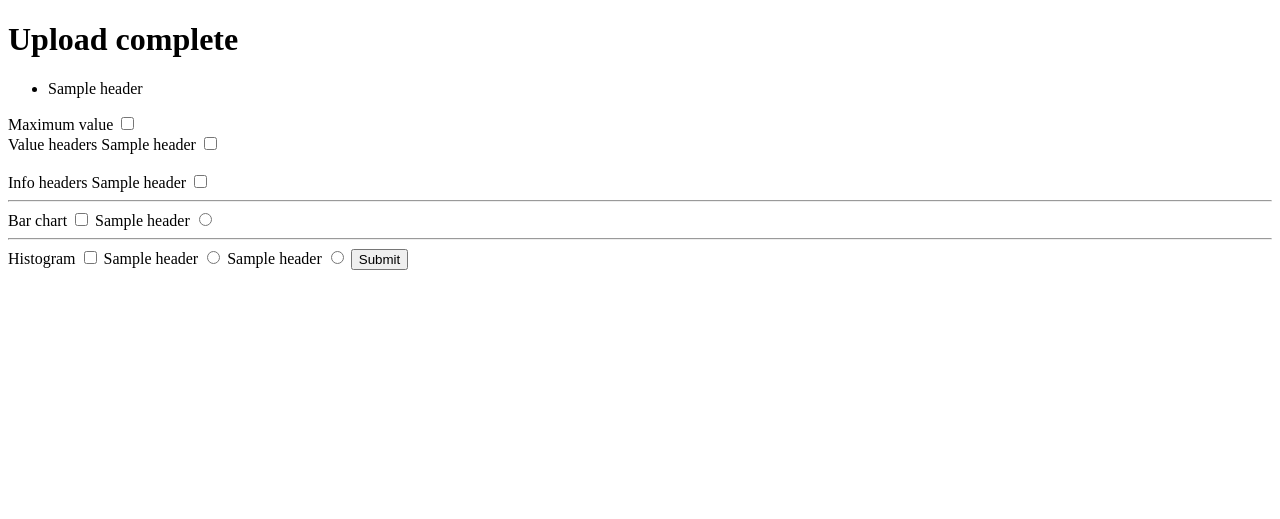
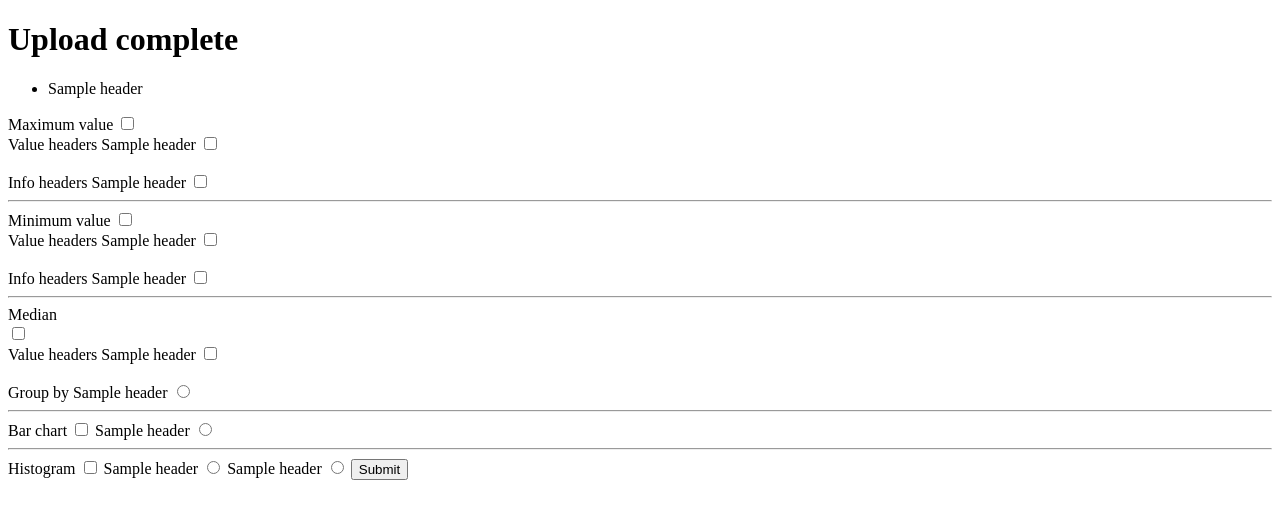
Before and after one commit to CPHB-SOFT-MZ/datatool, a Django app: template datatool/myapp/templates/analyze.html in a window 1280 px wide. Shown: the top 519 px of the page. Run offline with Django 3.2, Linux system fonts and the light colour scheme; tables that the repository leaves empty hold one stand-in row (values such as "Sample post"); the template is opened without the code that fills it: values that come from a table or form of the project are taken from there, most other values are stand-ins (such as "Sample title", 1, 10 or a date in 2020); parts of the project's set-up code (start-up, migrations or seed data) failed here and were passed over.

Commit message:
Added frontend functionality for amin and median

```diff
--- a/datatool/myapp/templates/analyze.html
+++ b/datatool/myapp/templates/analyze.html
@@ -27,7 +27,34 @@
         <input type="checkbox" value="{{header}}" name="{{ functions.amax }}_info_headers"><br>
     {% endfor %}
 <hr>
-
+    <label>Minimum value</label>
+    <input type="checkbox" value="{{ functions.amin }}" name="functions"><br>
+    <label>Value headers</label>
+    {% for header in headers %}
+        <label for="">{{ header }}</label>
+        <input type="checkbox" value="{{header}}" name="{{ functions.amin }}_headers"><br>
+    {% endfor %}
+<br>
+    <label>Info headers</label>
+    {% for header in headers %}
+        <label for="">{{ header }}</label>
+        <input type="checkbox" value="{{header}}" name="{{ functions.amin }}_info_headers"><br>
+    {% endfor %}
+<hr>
+    <label>Median</label><br>
+    <input type="checkbox" value="{{ functions.med }}" name="functions"><br>
+    <label>Value headers</label>
+    {% for header in headers %}
+        <label for="">{{ header }}</label>
+        <input type="checkbox" value="{{header}}" name="{{ functions.med }}_headers"><br>
+    {% endfor %}
+<br>
+    <label>Group by</label>
+    {% for header in headers %}
+        <label for="">{{ header }}</label>
+        <input type="radio" value="{{header}}" name="{{ functions.med }}_group_by"><br>
+    {% endfor %}
+<hr>
 <label>Bar chart</label>
 
 <input type="checkbox" value="{{ functions.bar }}" name="functions">
```
Also changed, not shown: datatool/myapp/templates/data.html (+25 -1 lines), datatool/myapp/views.py (+8 -1 lines), db.sqlite3.
